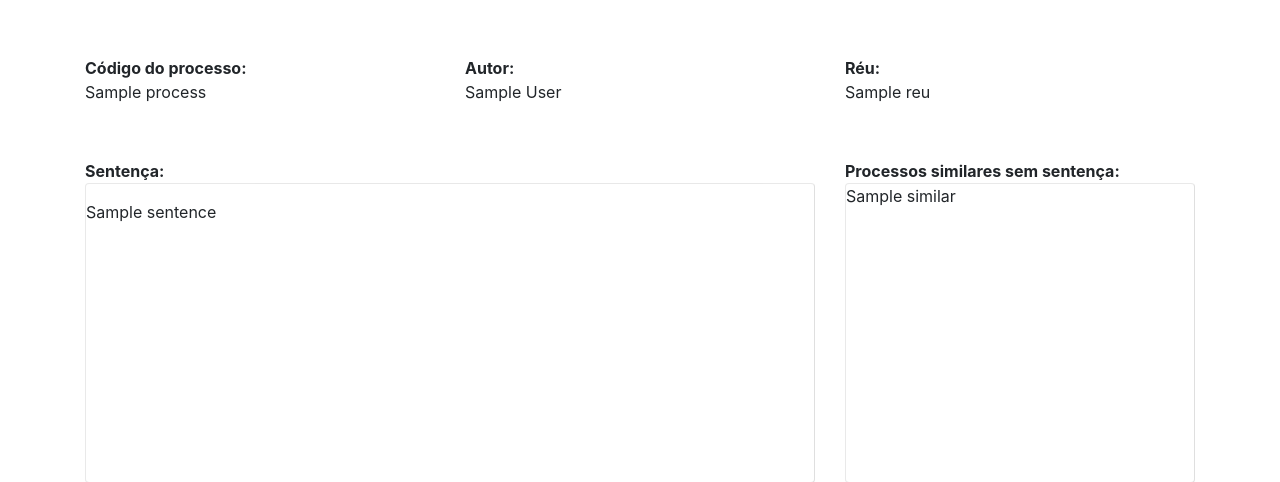
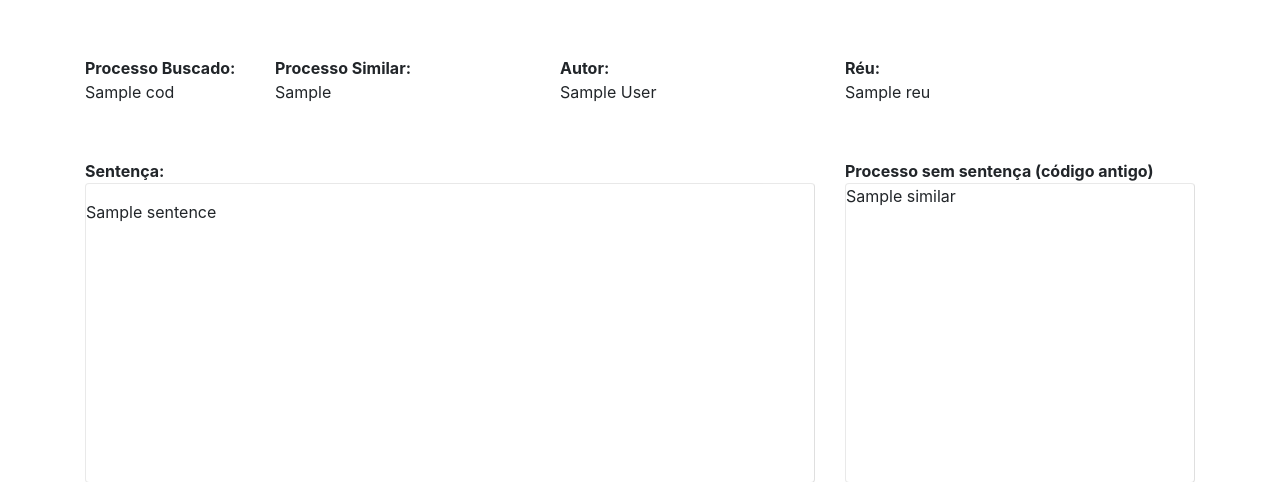
Before and after one commit to yangricardo/reditus, a Django app: template templates/search/sentenca.html in a window 1280 px wide. Shown: the top 482 px of the page. Run offline with Django 3.2, Linux system fonts and the light colour scheme; the template is opened without the code that fills it: most values are stand-ins (such as "Sample title", 1, 10 or a date in 2020); some libraries are stand-ins or nearby versions.

Commit message:
Ajuste atributos apresentados

```diff
--- a/search/views.py
+++ b/search/views.py
@@ -62,6 +62,7 @@ def showSentences(request,cod, index):
             sentence = data['sentenca'][int(index)]
             similar = re.search(r"[0-9]{4}\.[0-9]{3}\.[0-9]{6}-[0-9]",data['similar_processo'][int(index)]).group(0)
             author = re.search(r"(autor|Autor)(\s*:\s*)(\w.+)+",sentence).group(3) if re.search(r"(autor|Autor)(\s*:\s*)(\w.+)+[^\n]",sentence) else ""
+            similar_atual = re.search(r"[0-9]{7}-[0-9]{2}\.[0-9]{4}\.[0-9]\.[0-9]{2}\.[0-9]{4}",sentence).group(0) if re.search(r"[0-9]{6}-[0-9]{2}\.[0-9]{4}\.[0-9]\.[0-9]{2}\.[0-9]{4}",sentence) else ""
             reu = re.search(r"(reu|Reu|Réu|réu)(\s*:\s*)(\w.+)+",sentence).group(3) if re.search(r"(reu|Reu|Réu|réu)(\s*:\s*)(\w.+)+[^\n]",sentence) else ""
 
             #pages = [ i for i in range(data['processo'].count()) ]
@@ -73,7 +74,7 @@ def showSentences(request,cod, index):
             previousIndex = int(index)-1 if int(index) > 0 else 0
             nextIndex = int(index)+1 if int(index) < pages else pages
             #return render(request, 'search/sentenca.html', {'process': process,'sentence':sentence,'similar':similar,'author':author,'reu':reu, 'pages':pages, 'previousindex':previousIndex,'nextindex':nextIndex })
-            return render(request, 'search/sentenca.html', {'cod':cod, 'index':index ,'process': process,'sentence':sentence,'similar':similar,'author':author,'reu':reu, 'pages':pages, 'previousindex':previousIndex,'nextindex':nextIndex,'has_previous':has_previous,'has_next':has_next  })
+            return render(request, 'search/sentenca.html', {'cod':cod, 'index':index ,'process': process,'sentence':sentence,'similar':similar,'similar_atual':similar_atual,'author':author,'reu':reu, 'pages':pages, 'previousindex':previousIndex,'nextindex':nextIndex,'has_previous':has_previous,'has_next':has_next  })
 
     except:
         error = True
--- a/templates/search/sentenca.html
+++ b/templates/search/sentenca.html
@@ -9,11 +9,15 @@
     </div>
     {%else%}
         <div class="row sentenca-container">
-            <div class="col-sm-4">
-                <strong>Código do processo:</strong>
-                <div class="card-text justify-content-center">{{ process }}</div>
+            <div class="col-sm-2">
+                <strong>Processo Buscado:</strong>
+                <div class="card-text justify-content-center">{{ cod }}</div>
             </div>
-            <div class="col-sm-4">
+            <div class="col-sm-3">
+                <strong>Processo Similar:</strong>
+                <div class="card-text justify-content-center">{{ similar_atual }}</div>
+            </div>
+            <div class="col-sm-3">
                 <strong>Autor:</strong>
                 <div class="card-text justify-content-center">{{author}}</div>
             </div>
@@ -32,7 +36,7 @@
                 </div>
             </div>
             <div class="col-sm-4">
-                <strong>Processos similares sem sentença:</strong>
+                <strong>Processo sem sentença (código antigo)</strong>
                 <div class="card sentenca-box text-justify">{{similar}}</div>
             </div>
         </div>
```
Also changed, not shown: 1 other file.
